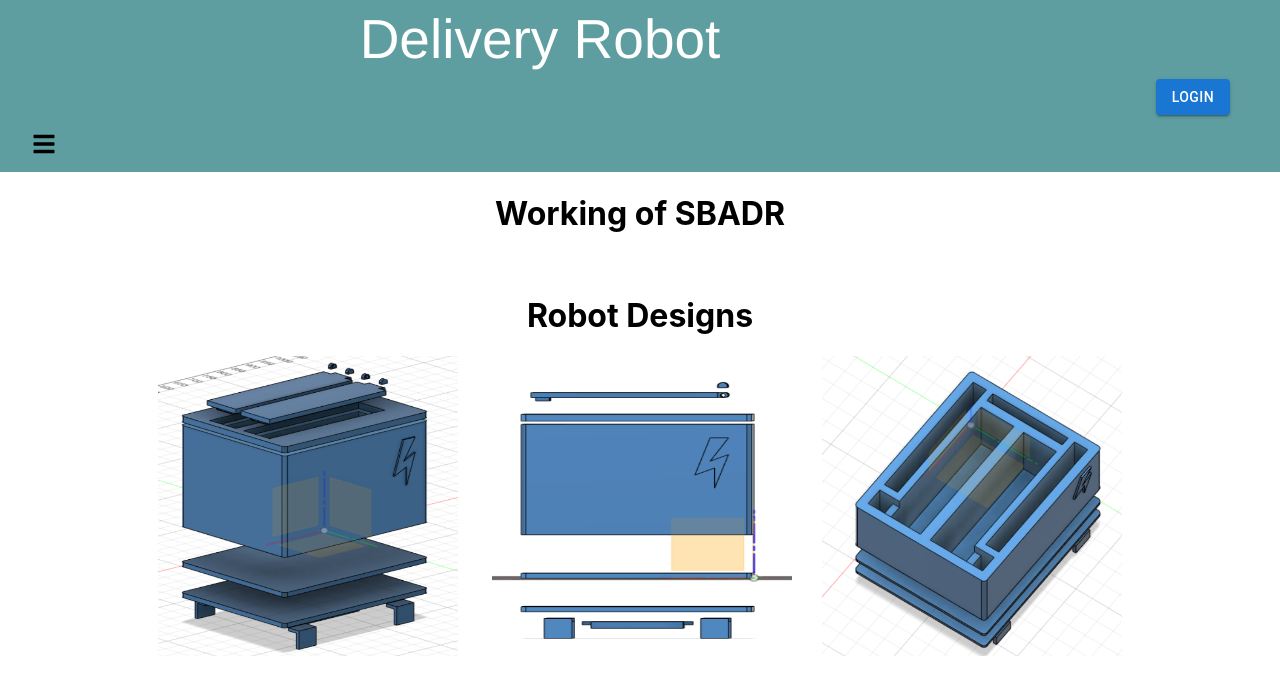
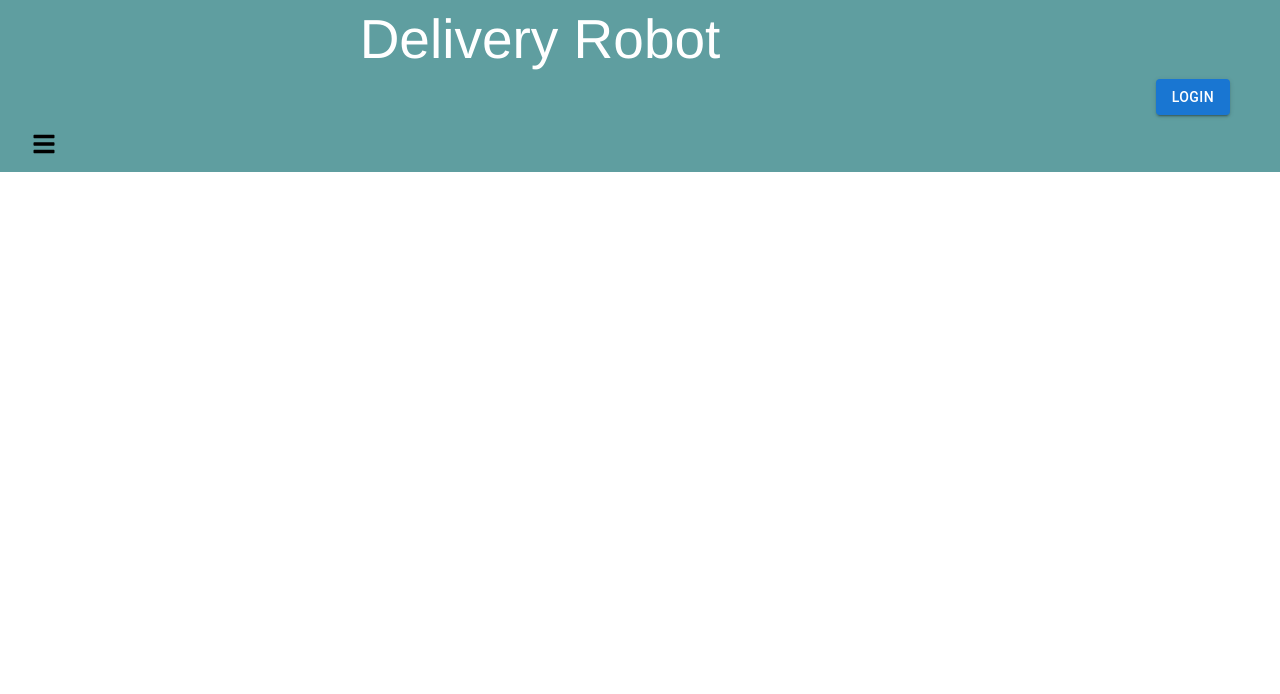
Before and after one commit to yogeshwari-vs/draft-app, a React (Create React App) app: page / in a window 1280 px wide. Shown: the top 694 px of the page. Built offline with nearby package versions, Linux system fonts and the light colour scheme.

Commit message:
home url in sidebardata changed

```diff
--- a/src/App.js
+++ b/src/App.js
@@ -30,7 +30,7 @@
 		</div>
 
     <Routes>
-		<Route path='/' exact element= {<Home />} />
+		<Route path='/home' exact element= {<Home />} />
 		<Route path='/about' exact element= {<About />}/>
 		<Route path='/contact' exact element = {<Contact />} />
 		<Route path='/delivery' exact element= {<Delivery />}/>
--- a/src/Components/js/SidebarData.js
+++ b/src/Components/js/SidebarData.js
@@ -7,7 +7,7 @@
 
     {
         title: 'Home',
-        path: '/SBADR_application',
+        path: '/',
         icon: <AiIcons.AiFillHome />,
         cName: 'Nav-bar-item'
     },
```
